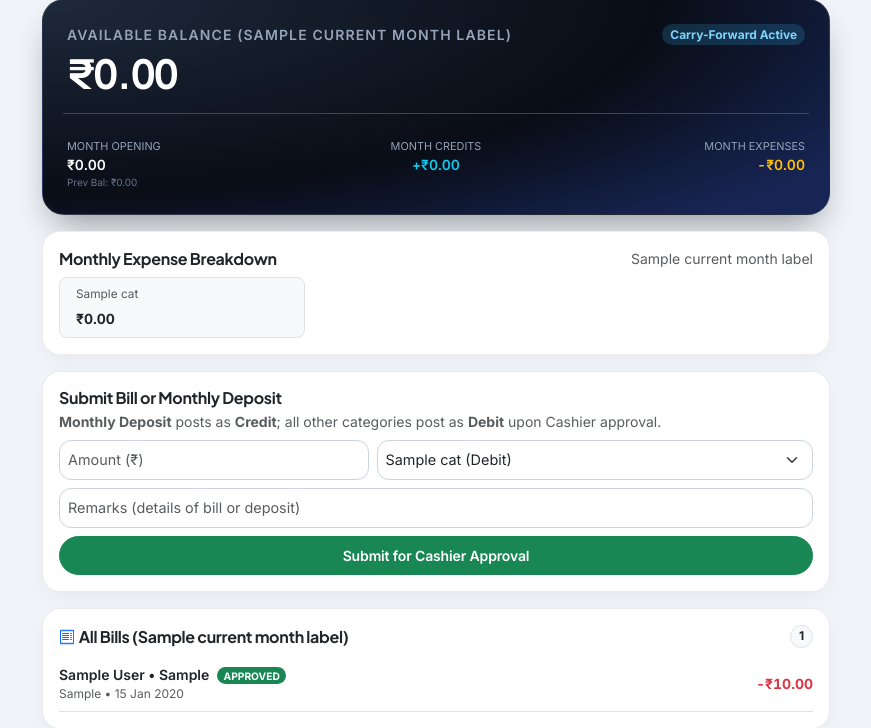
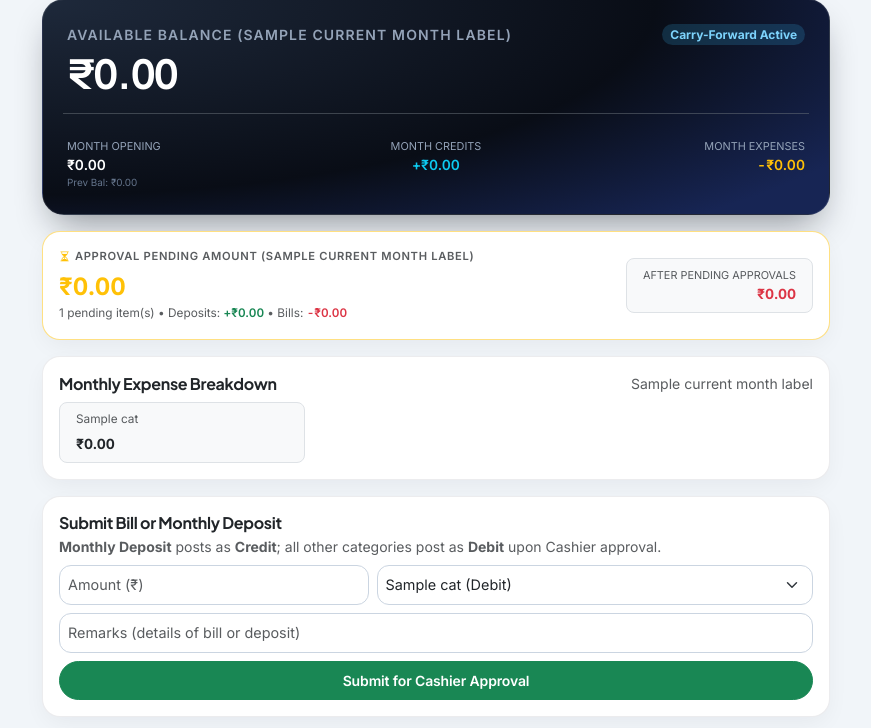
Before and after one commit to Bmk265/Tharvatha-Cheptha, a Flask app: template templates/dashboard.html in a window 1280 px wide. Shown: the part 121-849 px from the top of the page, without its empty margins (204-1075 px from the left). Run offline with Flask 3, Linux system fonts and the light colour scheme; tables that the repository leaves empty hold one stand-in row (values such as "Sample post"); the template is opened without the code that fills it: values that come from a table or form of the project are taken from there, most other values are stand-ins (such as "Sample title", 1, 10 or a date in 2020).

Commit message:
Update dashboard.html

```diff
--- a/templates/dashboard.html
+++ b/templates/dashboard.html
@@ -51,12 +51,33 @@
   </div>
 </div>
 
+<!-- Approval Pending Amount Summary Card -->
+<div class="card p-3 mb-3 border-warning border-opacity-50">
+  <div class="d-flex justify-content-between align-items-center gap-2 flex-wrap">
+    <div>
+      <div class="text-uppercase small fw-semibold text-muted" style="font-size: 0.7rem; letter-spacing: 0.06em;">
+        <i class="bi bi-hourglass-split text-warning me-1"></i>Approval Pending Amount ({{ current_month_label }})
+      </div>
+      <div class="fw-bold fs-4 text-warning num-tabular mt-1">₹{{ "%.2f"|format(pending_amount) }}</div>
+      <div class="text-muted" style="font-size: 0.74rem;">
+        {{ pending_claims|length }} pending item(s) • Deposits: <span class="text-success fw-semibold num-tabular">+₹{{ "%.2f"|format(pending_credits) }}</span> • Bills: <span class="text-danger fw-semibold num-tabular">-₹{{ "%.2f"|format(pending_debits) }}</span>
+      </div>
+    </div>
+    <div class="text-sm-end bg-light border rounded-3 px-3 py-2">
+      <div class="text-muted" style="font-size: 0.68rem;">AFTER PENDING APPROVALS</div>
+      <div class="fw-bold small num-tabular {{ 'text-success' if projected_balance >= 0 else 'text-danger' }}">
+        ₹{{ "%.2f"|format(projected_balance) }}
+      </div>
+    </div>
+  </div>
+</div>
+
 <!-- Cashier (Admin) Approvals: Pending Bills & Leave Requests -->
 {% if is_cashier %}
   <div class="card p-3 mb-3 border-warning border-opacity-50">
     <div class="d-flex justify-content-between align-items-center mb-2">
       <h6 class="fw-bold mb-0"><i class="bi bi-shield-check text-warning me-1"></i>Pending Approvals ({{ current_month_label }})</h6>
-      <span class="badge bg-warning text-dark rounded-pill">{{ pending_claims|length }}</span>
+      <span class="badge bg-warning text-dark rounded-pill num-tabular">{{ pending_claims|length }} • ₹{{ "%.2f"|format(pending_amount) }}</span>
     </div>
 
     {% for c in pending_claims %}
```
